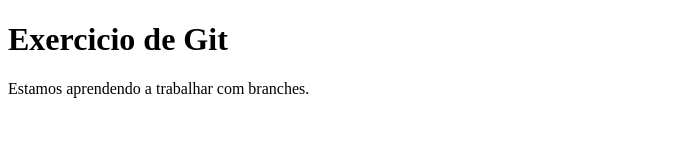
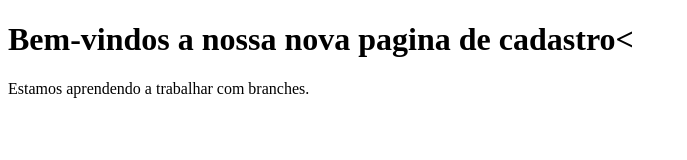
Before and after one commit to victorgdickel-dev/conflito2, a plain HTML site: page index.html in a window 1280 px wide. Shown: the whole page, without its empty margins (0-687 px from the left). Drawn offline with Linux system fonts and the light colour scheme.

Commit message:
|Título alterado!

```diff
--- a/index.html
+++ b/index.html
@@ -6,7 +6,7 @@
     <title>Pagina nova</title>
 </head>
 <body>
-    <h1>Exercicio de Git</h1>
+    <h1>Bem-vindos a nossa nova pagina de cadastro<</h1>
     <p>Estamos aprendendo a trabalhar com branches.</p>
 </body>
 </html>
```
